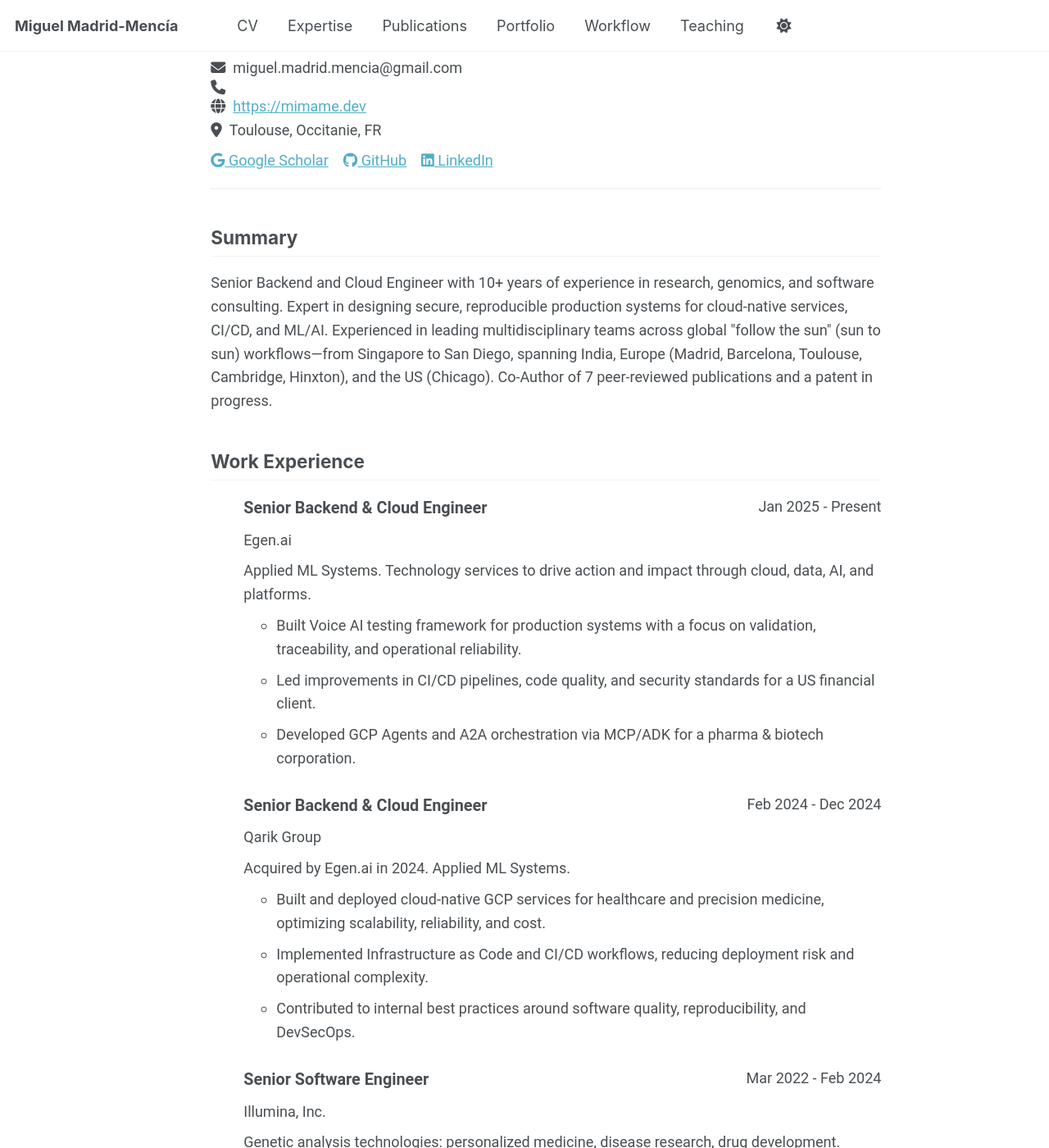
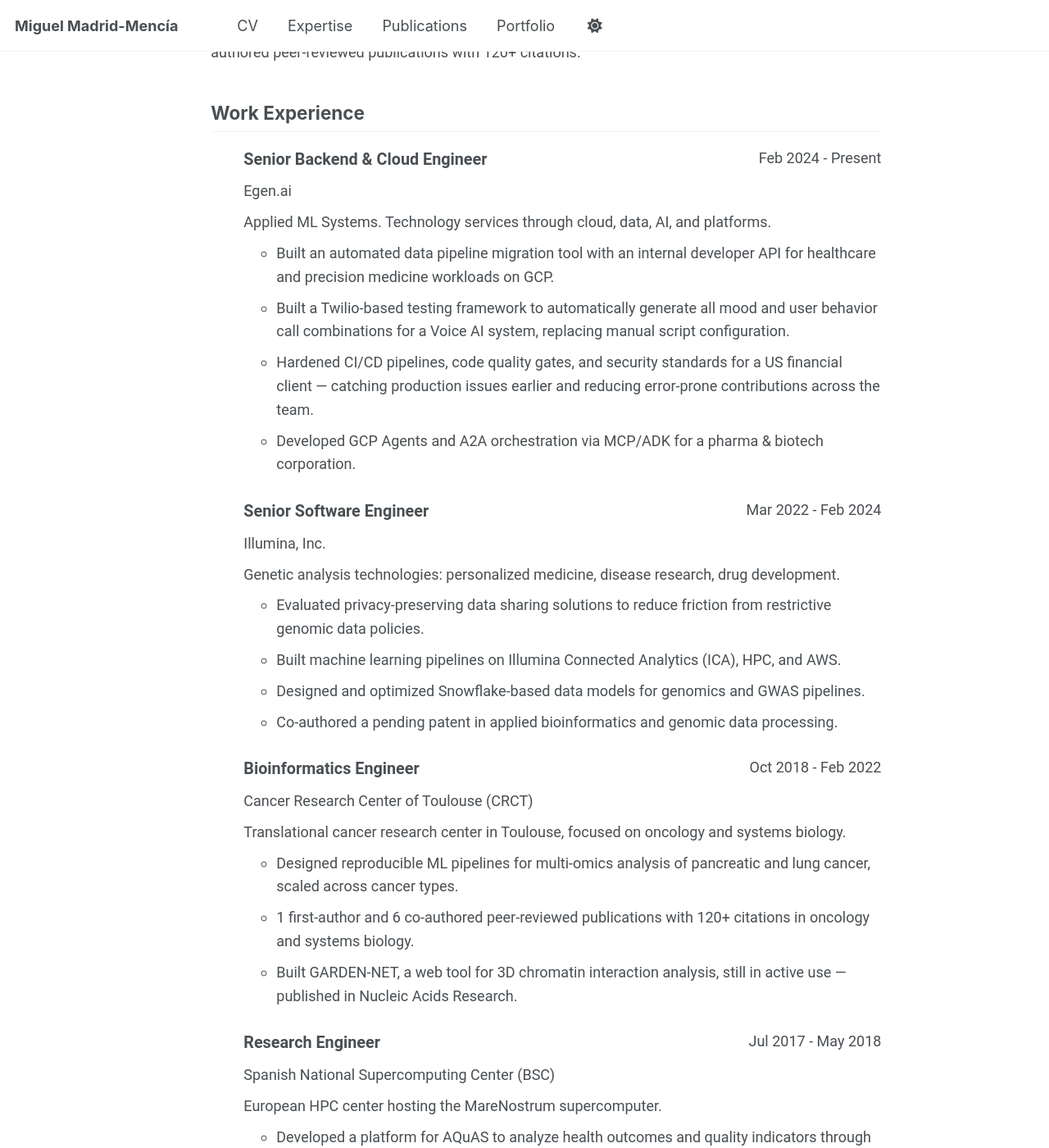
Before and after one commit to mimame/mimame.github.io, a Jekyll site: the page built from _pages/cv-json.md, in a window 1280 px wide and 1400 px high, scrolled down 206 px. Shown: the whole window at 82% size. Built offline with Jekyll 4.4.1, drawn with Linux system fonts in a browser that asks for light colours; a script bundle is joined from its source files by our own code; library files that are not in the unit come from our copies; some of the changed text lies outside the part shown.

Commit message:
feat(cv): sharpen content for clarity, impact and essentialism
- Merge Qarik into Egen.ai, rewrite highlights with specific outcomes
- Add 120+ citations, first-author Nucleic Acids Research paper
- Rewrite company summaries in own voice, drop mission-statement copy
- Remove workflow page and teaching nav entry
- Remove redundant CV header, Security & Compliance skills section
- Trim skills: drop Julia, outdated packages, implied entries
- Update publications framing: 1 first-author + 6 co-authored
- Fix patent status: in progress → pending

```diff
--- a/_data/cv.json
+++ b/_data/cv.json
@@ -5,7 +5,7 @@
     "email": "miguel.madrid.mencia@gmail.com",
     "phone": "",
     "website": "https://mimame.dev",
-    "summary": "Senior Backend and Cloud Engineer with 10+ years of experience in research, genomics, and software consulting. Expert in designing secure, reproducible production systems for cloud-native services, CI/CD, and ML/AI. Experienced in leading multidisciplinary teams across global \"follow the sun\" (sun to sun) workflows—from Singapore to San Diego, spanning India, Europe (Madrid, Barcelona, Toulouse, Cambridge, Hinxton), and the US (Chicago). Co-Author of 7 peer-reviewed publications and a patent in progress.",
+    "summary": "10+ years building cloud-native systems across genomics, healthcare, and AI. 1 first-author and 6 co-authored peer-reviewed publications with 120+ citations.",
     "location": {
       "address": "",
       "postalCode": "",
@@ -35,27 +35,14 @@
     {
       "company": "Egen.ai",
       "position": "Senior Backend & Cloud Engineer",
-      "startDate": "Jan 2025",
+      "startDate": "Feb 2024",
       "endDate": "Present",
-      "summary": "Applied ML Systems. Technology services to drive action and impact through cloud, data, AI, and platforms.",
+      "summary": "Applied ML Systems. Technology services through cloud, data, AI, and platforms.",
       "highlights": [
-        "Built Voice AI testing framework for production systems with a focus on validation, traceability, and operational reliability.",
-        "Led improvements in CI/CD pipelines, code quality, and security standards for a US financial client.",
+        "Built an automated data pipeline migration tool with an internal developer API for healthcare and precision medicine workloads on GCP.",
+        "Built a Twilio-based testing framework to automatically generate all mood and user behavior call combinations for a Voice AI system, replacing manual script configuration.",
+        "Hardened CI/CD pipelines, code quality gates, and security standards for a US financial client — catching production issues earlier and reducing error-prone contributions across the team.",
         "Developed GCP Agents and A2A orchestration via MCP/ADK for a pharma & biotech corporation."
-      ],
-      "location": "Hybrid: US, France",
-      "url": "https://egen.ai"
-    },
-    {
-      "company": "Qarik Group",
-      "position": "Senior Backend & Cloud Engineer",
-      "startDate": "Feb 2024",
-      "endDate": "Dec 2024",
-      "summary": "Acquired by Egen.ai in 2024. Applied ML Systems.",
-      "highlights": [
-        "Built and deployed cloud-native GCP services for healthcare and precision medicine, optimizing scalability, reliability, and cost.",
-        "Implemented Infrastructure as Code and CI/CD workflows, reducing deployment risk and operational complexity.",
-        "Contributed to internal best practices around software quality, reproducibility, and DevSecOps."
       ],
       "location": "Hybrid: US, France",
       "url": "https://egen.ai"
@@ -67,11 +54,10 @@
       "endDate": "Feb 2024",
       "summary": "Genetic analysis technologies: personalized medicine, disease research, drug development.",
       "highlights": [
-        "Benchmarked privacy-preserving data solutions from partners, evaluating performance and regulatory compatibility.",
-        "Designed machine learning pipelines and reproducible workflows across HPC, AWS, and Illumina Connected Analytics (ICA).",
-        "Led automation initiatives improving reliability and user experience in large-scale genomics platforms.",
+        "Evaluated privacy-preserving data sharing solutions to reduce friction from restrictive genomic data policies.",
+        "Built machine learning pipelines on Illumina Connected Analytics (ICA), HPC, and AWS.",
         "Designed and optimized Snowflake-based data models for genomics and GWAS pipelines.",
-        "Co-authored a patent in progress in applied bioinformatics and genomic data processing."
+        "Co-authored a pending patent in applied bioinformatics and genomic data processing."
       ],
       "location": "Hybrid: UK, France",
       "url": "https://www.illumina.com"
@@ -81,12 +67,11 @@
       "position": "Bioinformatics Engineer",
       "startDate": "Oct 2018",
       "endDate": "Feb 2022",
-      "summary": "Stimulate innovation in terms of research and teaching in the fight against cancer.",
+      "summary": "Translational cancer research center in Toulouse, focused on oncology and systems biology.",
       "highlights": [
-        "Designed reproducible ML pipelines for multi-omics cancer research.",
-        "Contributed to 7 international peer-reviewed publications in oncology and systems biology.",
-        "Developed interactive web tools and microservices to make complex bioinformatics workflows accessible to researchers.",
-        "Managed IT infrastructure and DevOps practices for a multidisciplinary bioinformatics team."
+        "Designed reproducible ML pipelines for multi-omics analysis of pancreatic and lung cancer, scaled across cancer types.",
+        "1 first-author and 6 co-authored peer-reviewed publications with 120+ citations in oncology and systems biology.",
+        "Built GARDEN-NET, a web tool for 3D chromatin interaction analysis, still in active use — published in Nucleic Acids Research."
       ],
       "location": "Hybrid: Toulouse, France",
       "url": "https://www.crct-inserm.fr/en/netbio2_en/"
@@ -96,10 +81,10 @@
       "position": "Research Engineer",
       "startDate": "Jul 2017",
       "endDate": "May 2018",
-      "summary": "High performance computing (HPC) MareNostrum, a leading European supercomputer.",
+      "summary": "European HPC center hosting the MareNostrum supercomputer.",
       "highlights": [
         "Developed a platform for AQuAS to analyze health outcomes and quality indicators through an interactive geospatial map.",
-        "Improved testing and workflow reproducibility for the Elixir / OpenEBench European HPC infrastructure."
+        "Automated server setup testing and reproducibility for the Elixir/OpenEBench European HPC infrastructure."
       ],
       "location": "Barcelona, Spain",
       "url": "https://www.bsc.es"
@@ -109,7 +94,7 @@
       "position": "Research Technician",
       "startDate": "Nov 2016",
       "endDate": "Jun 2017",
-      "summary": "Develop new and more effective approaches to preventing, diagnosing and treating cancer.",
+      "summary": "Spain's national cancer research institute, focused on molecular oncology.",
       "highlights": [
         "Developed a reproducible workflow to identify mutation clusters in protein structures, including web-based visualization.",
         "Contributed to the European OpenMinTeD NLP/text-mining project, developing services and APIs for biomedical text analysis."
@@ -141,24 +126,20 @@
       "name": "Cloud & Platforms",
       "keywords": [
         "Terraform",
-        "GCP (BigQuery, GSUtils)",
-        "AWS (EC2, S3, Boto3)",
+        "GCP",
+        "AWS",
         "Kubernetes / Helm",
-        "Ansible",
-        "Nix / NixOS",
-        "Docker, Podman, Incus (LXD)",
-        "CI/CD (Concourse, Jenkins, GitHub Actions)",
-        "Infrastructure as Code"
+        "Docker, Podman",
+        "CI/CD (Concourse, Jenkins, GitHub Actions)"
       ]
     },
     {
       "name": "Data Analysis & ML",
       "keywords": [
-        "Python (Pandas, Polars, Scikit-Learn, PyCaret, Optuna, SDV)",
+        "Python (Pandas, Polars, Scikit-Learn)",
         "R (Tidyverse, Tidymodels, DESeq2)",
-        "Julia (DataFrames.jl, Tidier.jl)",
-        "SQL (Snowflake, BigQuery, MariaDB, Postgres, SQLite)",
-        "Generative AI / LLMs (GPT-4o, Gemini, Llama3)",
+        "SQL (Snowflake, BigQuery, PostgreSQL)",
+        "Generative AI / LLMs",
         "Visualization (Seaborn, ggplot2, Dash, D3.js)"
       ]
     },
@@ -171,18 +152,6 @@
         "Pathways (Reactome, KEGG, GSEA)",
         "Structural Bioinformatics",
         "Somatic Mutation Analysis (COSMIC)"
-      ]
-    },
-    {
-      "name": "Security & Compliance",
-      "keywords": [
-        "DevSecOps practices",
-        "Secret management (Vault, GCP Secret Manager)",
-        "IAM & least-privilege design",
-        "Privacy-preserving data handling",
-        "Regulatory awareness (HIPAA, GDPR)",
-        "Security hardening in CI/CD pipelines",
-        "Dependency scanning & vulnerability triage"
       ]
     },
     {
--- a/_data/navigation.yml
+++ b/_data/navigation.yml
@@ -20,11 +20,6 @@
   - title: "Portfolio"
     url: /portfolio/
 
-  - title: "Workflow"
-    url: /workflow/
-
-  - title: "Teaching"
-    url: /teaching/
 
   # Blog is disabled — re-enable by uncommenting these two lines
   # - title: "Blog"
--- a/_includes/cv-template.html
+++ b/_includes/cv-template.html
@@ -16,49 +16,6 @@
 </style>
 
 <div class="cv-container">
-  <!-- Basic Information -->
-  <div class="cv-section cv-header">
-    <h1>{{ cv.basics.name }}</h1>
-    {% if cv.basics.label %}
-    <h2>{{ cv.basics.label }}</h2>
-    {% endif %}
-
-    <div class="cv-contact">
-      {% if cv.basics.email %}
-      <div class="cv-contact-item">
-        <i class="fas fa-envelope"></i> {{ cv.basics.email }}
-      </div>
-      {% endif %}
-
-      {% if cv.basics.phone %}
-      <div class="cv-contact-item">
-        <i class="fas fa-phone"></i> {{ cv.basics.phone }}
-      </div>
-      {% endif %}
-
-      {% if cv.basics.website %}
-      <div class="cv-contact-item">
-        <i class="fas fa-globe"></i> <a href="{{ cv.basics.website }}" target="_blank">{{ cv.basics.website }}</a>
-      </div>
-      {% endif %}
-
-      {% if cv.basics.location.city %}
-      <div class="cv-contact-item">
-        <i class="fas fa-map-marker-alt"></i> {{ cv.basics.location.city }}{% if cv.basics.location.region %}, {{ cv.basics.location.region }}{% endif %}{% if cv.basics.location.countryCode %}, {{ cv.basics.location.countryCode }}{% endif %}
-      </div>
-      {% endif %}
-    </div>
-
-    {% if cv.basics.profiles.size > 0 %}
-    <div class="cv-profiles">
-      {% for profile in cv.basics.profiles %}
-      <a href="{{ profile.url }}" target="_blank" class="cv-profile-link">
-        <i class="fab fa-{{ profile.network | downcase }}"></i> {{ profile.network }}
-      </a>
-      {% endfor %}
-    </div>
-    {% endif %}
-  </div>
 
   {% if cv.basics.summary %}
   <!-- Summary -->
--- a/_pages/workflow.md
+++ /dev/null
@@ -1,39 +0,0 @@
----
-layout: archive
-title: "Workflow & Engineering Environment"
-permalink: /workflow/
-author_profile: true
----
-
-{% include base_path %}
-
-<style>
-  .archive {
-    width: 80%;
-    margin: 0 auto;
-    float: none;
-    padding-right: 0;
-  }
-
-  @media (min-width: 80em) {
-    .archive {
-      width: 70%;
-    }
-  }
-</style>
-
-I approach software engineering and system design with a focus on deep work, cognitive offloading, and extreme reproducibility. My workflow is a deliberate system designed to maintain flow-state while managing the complexity of global, multidisciplinary projects.
-
-### Cognitive Management & Documentation
-I maintain a high-fidelity system for tracking priorities and capturing technical insights. By externalizing task state and building an interconnected personal knowledge base, I ensure that no critical detail is lost and that every engineering decision is backed by documented research. This structured approach allows me to switch contexts between complex domains, such as genomics and cloud infrastructure, without sacrificing depth or precision.
-
-### Team Impact & Operational Stability
-I prioritize engineering practices that reduce the collective cognitive load of the team. Technical debt and fragmented workflows often create cognitive dissonance and erratic behavior within multidisciplinary groups. I counter these stressors by implementing predictable, automated systems that serve as a stabilizing foundation. By minimizing technical friction and externalizing complexity, I enable teams to transition from reactive troubleshooting to proactive, high-impact delivery.
-
-### Declarative Engineering Environment
-My technical workspace is treated with the same rigor as production infrastructure. I leverage declarative foundations to ensure my environment is stable, version-controlled, and instantly reproducible.
-
-*   **System Core:** I manage my entire operating system state through declarative configuration, ensuring that my engineering environment is fully version-controlled and reproducible across any hardware.
-*   **Execution Layer:** I prioritize terminal-centric interfaces and shells designed for high-performance data manipulation, enabling a low-latency feedback loop that keeps pace with rapid problem-solving.
-*   **Engineering Precision:** I optimize my development environment to minimize mechanical friction, utilizing high-precision navigation and interaction patterns that sustain deep focus and protect cognitive flow during complex technical work.
-*   **State & Context Management:** I leverage specialized terminal interfaces for rapid navigation and persistent context retrieval, maintaining a cohesive and consistent workspace that minimizes visual noise and cognitive fatigue.
```
Also changed, not shown: _pages/about.md (+3 -7 lines).
